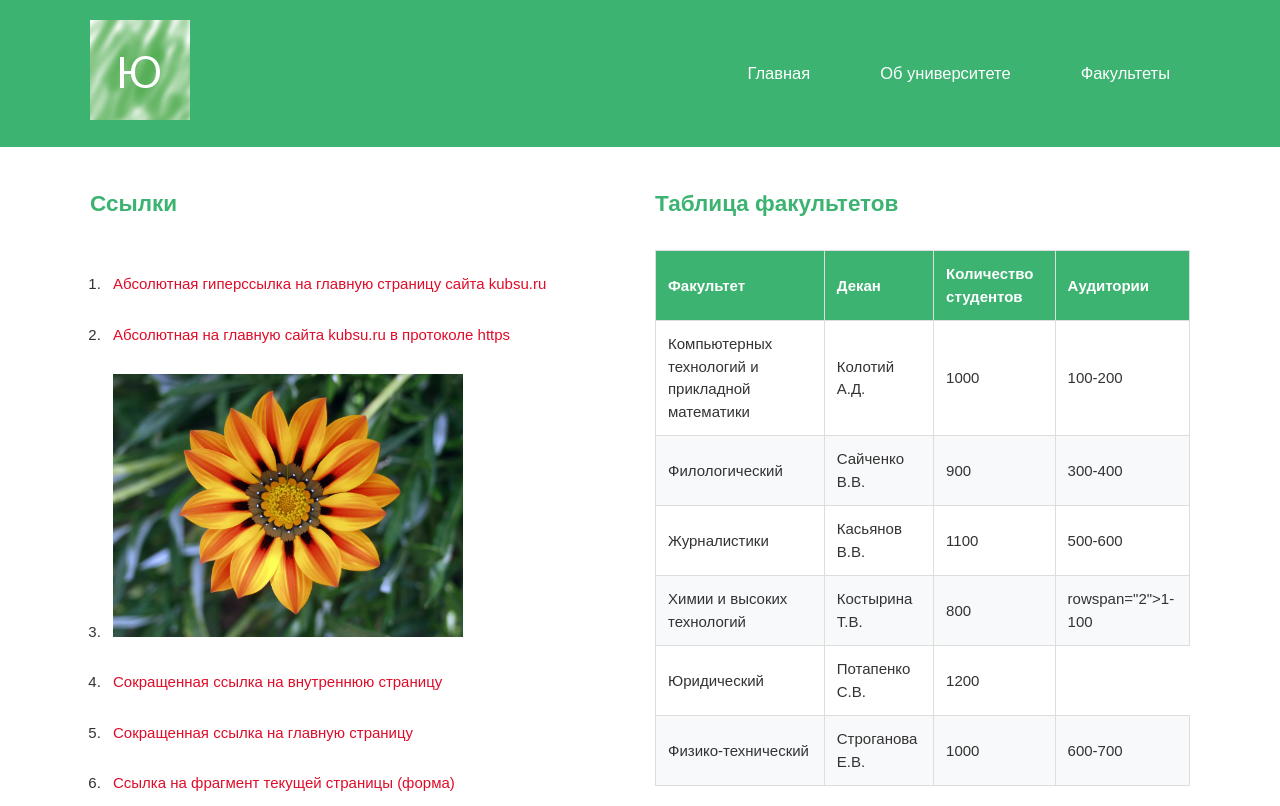
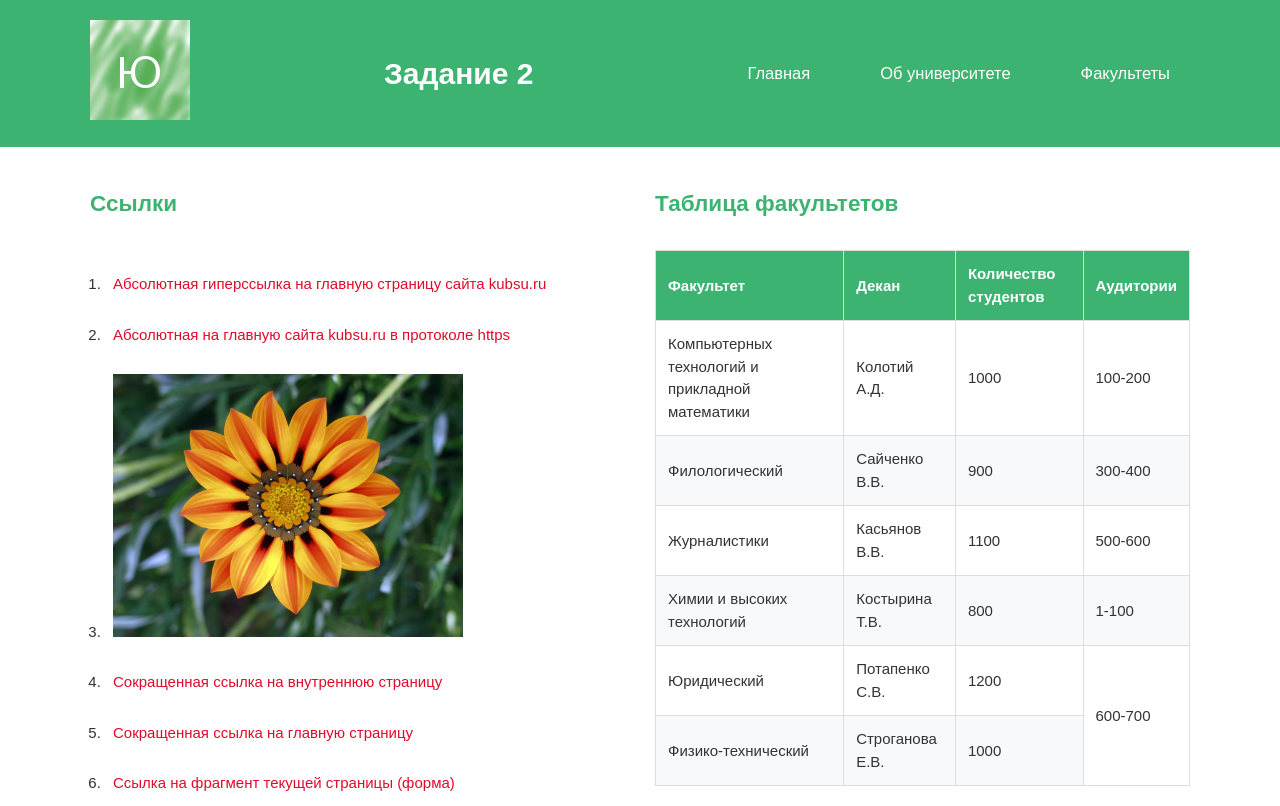
Before and after one commit to Aanaastaasiaaa/Aanaastaasiaaa3.github.io, a plain HTML site: page index.html in a window 1280 px wide. Shown: the top 806 px of the page. Drawn offline with Linux system fonts and the light colour scheme.

Commit message:
Add files via upload

```diff
--- a/index.html
+++ b/index.html
@@ -12,6 +12,9 @@
         <div class="header-top">
             <div class="ca">
                 <img src="logo.png" alt="logo" width="180">
+            </div>
+            <div class="site-title">
+                <h1>Задание 2</h1>
             </div>
             <nav class="main-nav">
                 <a href="http://kubsu.ru">Главная</a>
@@ -66,19 +69,19 @@
                             <td>Химии и высоких технологий</td>
                             <td>Костырина Т.В.</td>
                             <td>800</td>
-                            <td>rowspan="2">1-100</td>
+                            <td>1-100</td>
                         </tr>
                         <tr>
                             <td>Юридический</td>
                             <td>Потапенко С.В.</td>
                             <td>1200</td>
+                            <td rowspan="2">600-700</td>
                         </tr>
                         <tr>
                             <td>Физико-технический</td>
                             <td>Строганова Е.В.</td>
                             <td>1000</td>
 
-                            <td>600-700</td>
                         </tr>
                         </tbody>
                     </table>
```
